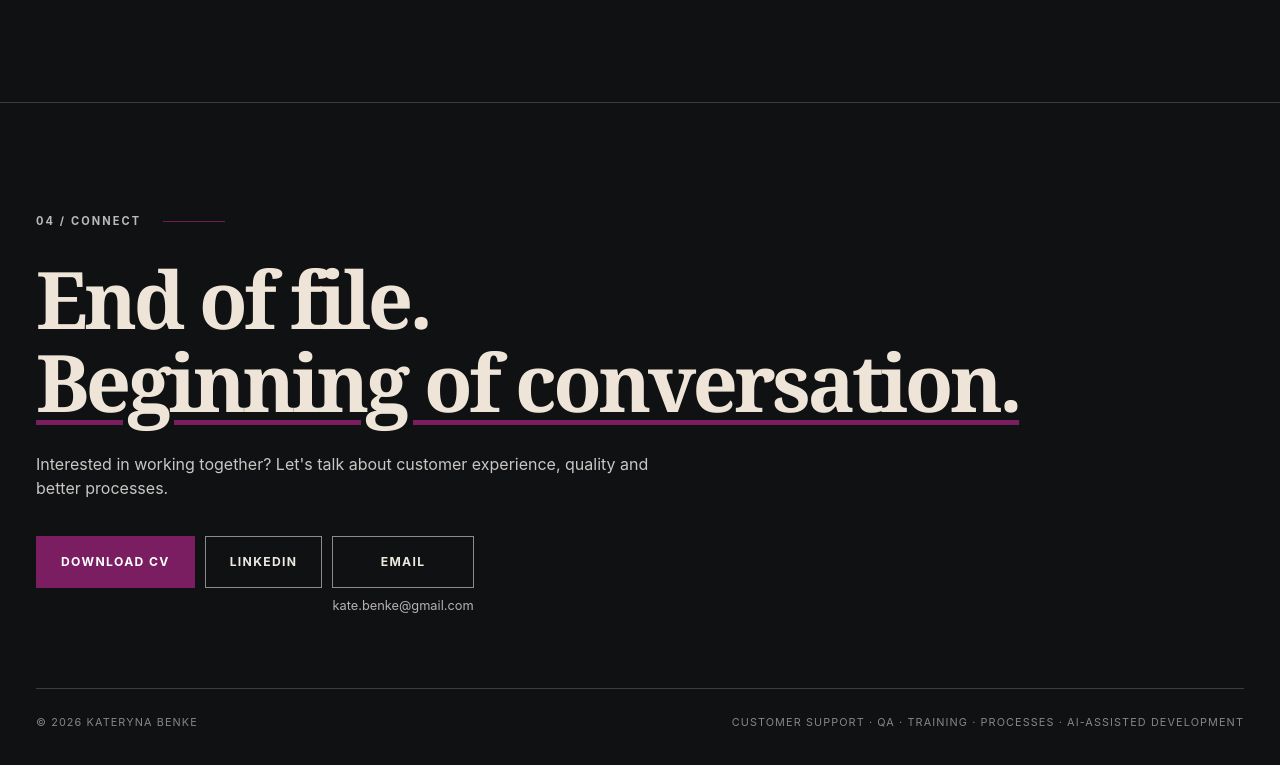
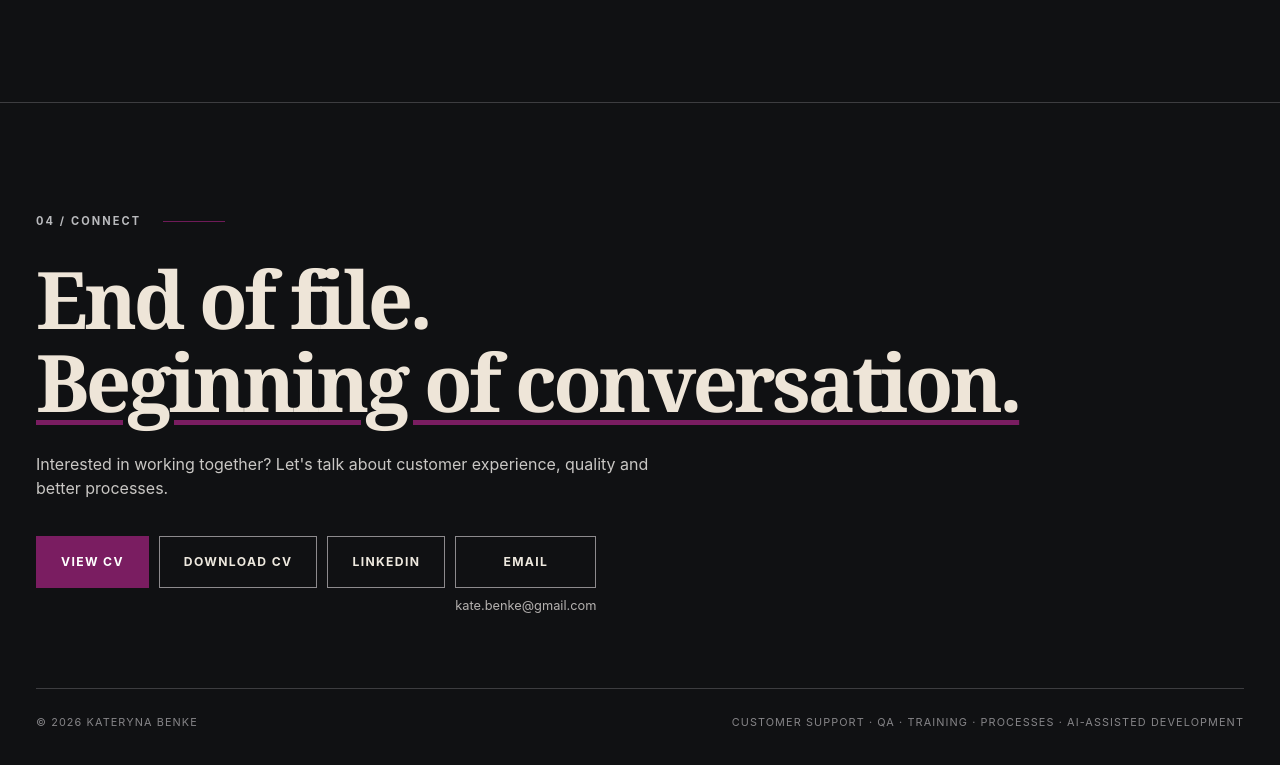
Before and after one commit to ktrzhn/k.benke_customer-support, a plain HTML site: page index.html in a window 1280 px wide. Shown: the part 2320-3085 px from the top of the page. Drawn offline with Linux system fonts and the light colour scheme.

Commit message:
Add separate View CV and Download CV actions

```diff
--- a/index.html
+++ b/index.html
@@ -150,11 +150,11 @@
   <div class="toast hide" role="status" id="toast"></div>
   <script>
     // Update these links when you are ready to publish. Empty strings mean 'not available yet'.
-    const SETTINGS = { cvEn: '', cvDe: '', linkedin: 'https://www.linkedin.com/in/kateryna-benke-4b542423a', email: 'kate.benke@gmail.com' };
+    const SETTINGS = { cv: 'assets/cv/Kateryna_Benke_CV.pdf', linkedin: 'https://www.linkedin.com/in/kateryna-benke-4b542423a', email: 'kate.benke@gmail.com' };
     const DATA = {
       en: {
         text: {position:'Customer Experience & Process Specialist',navPerspectives:'Perspectives',navWork:'Work',homeIndex:'01 / Introduction',slogan:'Every complex process is a series of <span class="highlight">simple steps.</span>',intro:'Customer experience, quality assurance, process design and practical digital solutions.',scroll:'Scroll to explore',stageSlogan:'Every complex process is a series of <b>simple steps.</b>',perspectiveIndex:'02 / Perspectives',perspectiveTitle:'Choose Your Perspective',perspectiveIntro:'Five ways to explore my professional experience, skills and selected work.',workIndex:'03 / Work',workTitle:'Selected Work',contactIndex:'04 / Connect',contactTitle:'End of file.<br><span>Beginning of conversation.</span>',contactDesc:"Interested in working together? Let's talk about customer experience, quality and better processes.",footerSkills:'Customer Support · QA · Training · Processes · AI-Assisted Development'},
-        labels:{tryNow:'Try now',role:'Role',competencies:'Competencies',experience:'Experience',selected:'Selected Work',planned:'Concept / Planned',more:'View project',cv:'Download CV',linkedin:'LinkedIn',github:'GitHub',email:'Email',missing:'Link will be added later.'},
+        labels:{tryNow:'Try now',role:'Role',competencies:'Competencies',experience:'Experience',selected:'Selected Work',planned:'Concept / Planned',more:'View project',cvView:'View CV',cvDownload:'Download CV',linkedin:'LinkedIn',github:'GitHub',email:'Email',missing:'Link will be added later.'},
         roles:[
           {title:'Customer Support',role:'Resolving problems from start to finish.',description:'I handle customer inquiries through email and live chat, from routine questions to complex complaints and escalations. I coordinate with delivery partners and other service providers, manage high volumes of requests, and balance changing priorities without compromising service quality. Provided technical assistance with website functionality, user interfaces and digital tools.',skills:['Email & chat support','Escalations','Order issues','Partner coordination','Problem solving'],companies:'Picanova · ORWO · Harmont · Vino & Friends',projects:[0]},
           {title:'Quality Assurance',role:'Finding patterns behind individual mistakes.',description:'I review support interactions, spot recurring issues and check whether procedures are followed. I organize findings into clear reports and visual summaries, and highlight areas where agents may need additional support.',skills:['Ticket reviews','Quality evaluation','Error analysis','Reporting','Data presentation','Feedback'],companies:'ORWO',projects:[2]},
@@ -179,7 +179,7 @@
       },
       de: {
         text: {position:'Spezialistin für Customer Experience & Prozesse',navPerspectives:'Perspektiven',navWork:'Projekte',homeIndex:'01 / Einführung',slogan:'Jeder komplexe Prozess besteht aus einer Reihe <span class="highlight">einfacher Schritte.</span>',intro:'Kundenerfahrung, Qualitätssicherung, Prozessgestaltung und praktische digitale Lösungen.',scroll:'Weiter entdecken',stageSlogan:'Jeder komplexe Prozess besteht aus einer Reihe <b>einfacher Schritte.</b>',perspectiveIndex:'02 / Perspektiven',perspectiveTitle:'Wählen Sie Ihre Perspektive',perspectiveIntro:'Fünf Perspektiven auf meine Erfahrung, Kompetenzen und Projekte.',workIndex:'03 / Projekte',workTitle:'Ausgewählte Projekte',contactIndex:'04 / Kontakt',contactTitle:'Ende der Datei.<br><span>Anfang des Gesprächs.</span>',contactDesc:'Interesse an einer Zusammenarbeit? Sprechen wir über Customer Experience, Qualität und bessere Prozesse.',footerSkills:'Customer Support · QA · Schulungen · Prozesse · KI-gestützte Entwicklung'},
-        labels:{tryNow:'Jetzt probieren',role:'Rolle',competencies:'Kompetenzen',experience:'Erfahrung',selected:'Ausgewählte Projekte',planned:'Konzept / Geplant',more:'Projekt ansehen',cv:'Lebenslauf herunterladen',linkedin:'LinkedIn',github:'GitHub',email:'E-Mail',missing:'Link wird später ergänzt.'},
+        labels:{tryNow:'Jetzt probieren',role:'Rolle',competencies:'Kompetenzen',experience:'Erfahrung',selected:'Ausgewählte Projekte',planned:'Konzept / Geplant',more:'Projekt ansehen',cvView:'Lebenslauf ansehen',cvDownload:'Lebenslauf herunterladen',linkedin:'LinkedIn',github:'GitHub',email:'E-Mail',missing:'Link wird später ergänzt.'},
         roles:[
           {title:'Customer Support',role:'Probleme von Anfang bis Ende lösen.',description:'Ich betreue Kunden per E-Mail und Live-Chat — von alltäglichen Fragen bis hin zu komplexen Beschwerden und Eskalationen. Ich koordiniere mich mit Versanddienstleistern und anderen Servicepartnern, bearbeite ein hohes Anfragevolumen und setze wechselnde Prioritäten, ohne die Servicequalität aus den Augen zu verlieren.',skills:['E-Mail- & Chat-Support','Eskalationen','Bestellprobleme','Partnerkoordination','Problemlösung'],companies:'Picanova · ORWO · Harmont · Vino & Friends',projects:[0]},
           {title:'Qualitätssicherung',role:'Muster hinter einzelnen Fehlern erkennen.',description:'Ich prüfe Support-Vorgänge, erkenne wiederkehrende Probleme und kontrolliere die Einhaltung von Abläufen. Die Ergebnisse bereite ich in übersichtlichen Berichten und Visualisierungen auf und zeige Lernbedarf auf.',skills:['Ticket-Reviews','Qualitätsbewertung','Fehleranalyse','Berichte','Datenaufbereitung','Feedback'],companies:'ORWO',projects:[2]},
@@ -212,7 +212,7 @@
     function renderRoleDetail(){const d=DATA[lang],l=d.labels,r=d.roles[roleIndex];el('role-detail').setAttribute('aria-labelledby',`tab-${roleIndex}`);el('role-detail').innerHTML=`<div class="detail-top"><span>${safeText(r.title)}</span><span>0${roleIndex+1} / 05</span></div><h3>${safeText(r.role)}</h3><div class="detail-label">${safeText(l.role)}</div><p class="detail-copy">${safeText(r.description)}</p><div class="detail-grid"><div><div class="detail-label">${safeText(l.competencies)}</div><div class="chip-row">${r.skills.map(s=>`<span class="chip">${safeText(s)}</span>`).join('')}</div></div><div><div class="detail-label">${safeText(l.experience)}</div><p class="company-text">${safeText(r.companies)}</p><div class="detail-label">${safeText(l.selected)}</div>${r.projects.map(i=>`<div><a class="work-link" href="#project-${i}">${safeText(d.projects[i].name)} ↗</a></div>`).join('')}</div></div>`}
     function renderProjects(){const d=DATA[lang];el('work-grid').innerHTML=d.projects.map((p,i)=>`<article class="work-card" id="project-${i}"><div class="index">0${i+1} / SELECTED WORK</div><h3>${safeText(p.name)}</h3><p>${safeText(p.description)}</p><button type="button" class="action try-now" disabled>${safeText(d.labels.tryNow)}</button></article>`).join('')}
     function showToast(message){const t=el('toast');t.textContent=message;t.classList.remove('hide');clearTimeout(showToast.timeout);showToast.timeout=setTimeout(()=>t.classList.add('hide'),3500)}
-    function renderContacts(){const l=DATA[lang].labels;const specs=[{label:l.cv,url:SETTINGS[lang==='en'?'cvEn':'cvDe'],primary:true,download:true},{label:l.linkedin,url:SETTINGS.linkedin,external:true},{label:l.email,url:`mailto:${SETTINGS.email}?subject=${encodeURIComponent("Let's Connect — Kateryna Benke")}`,email:true}];el('contact-actions').innerHTML=specs.map(x=>{const action=x.url?`<a class="action ${x.primary?'primary':''}" href="${safeText(x.url)}" ${x.download?'download':''} ${x.external?'target="_blank" rel="noopener noreferrer"':''}>${safeText(x.label)}</a>`:`<button type="button" class="action ${x.primary?'primary':''}" data-missing="true" aria-label="${safeText(x.label)}: ${safeText(l.missing)}">${safeText(x.label)}</button>`;return x.email?`<div class="email-contact">${action}<span class="email-address">${safeText(SETTINGS.email)}</span></div>`:action}).join('');el('contact-actions').querySelectorAll('[data-missing]').forEach(b=>b.addEventListener('click',()=>showToast(l.missing)))}
+    function renderContacts(){const l=DATA[lang].labels;const specs=[{label:l.cvView,url:SETTINGS.cv,primary:true,external:true},{label:l.cvDownload,url:SETTINGS.cv,download:true},{label:l.linkedin,url:SETTINGS.linkedin,external:true},{label:l.email,url:`mailto:${SETTINGS.email}?subject=${encodeURIComponent("Let's Connect — Kateryna Benke")}`,email:true}];el('contact-actions').innerHTML=specs.map(x=>{const action=x.url?`<a class="action ${x.primary?'primary':''}" href="${safeText(x.url)}" ${x.download?'download':''} ${x.external?'target="_blank" rel="noopener noreferrer"':''}>${safeText(x.label)}</a>`:`<button type="button" class="action ${x.primary?'primary':''}" data-missing="true" aria-label="${safeText(x.label)}: ${safeText(l.missing)}">${safeText(x.label)}</button>`;return x.email?`<div class="email-contact">${action}<span class="email-address">${safeText(SETTINGS.email)}</span></div>`:action}).join('');el('contact-actions').querySelectorAll('[data-missing]').forEach(b=>b.addEventListener('click',()=>showToast(l.missing)))}
     function setLanguage(next){lang=next;renderText();renderRoles();renderProjects();renderContacts()}
     document.querySelectorAll('[data-lang]').forEach(b=>b.addEventListener('click',()=>setLanguage(b.dataset.lang)));
     el('year').textContent=new Date().getFullYear();setLanguage('en');
```
